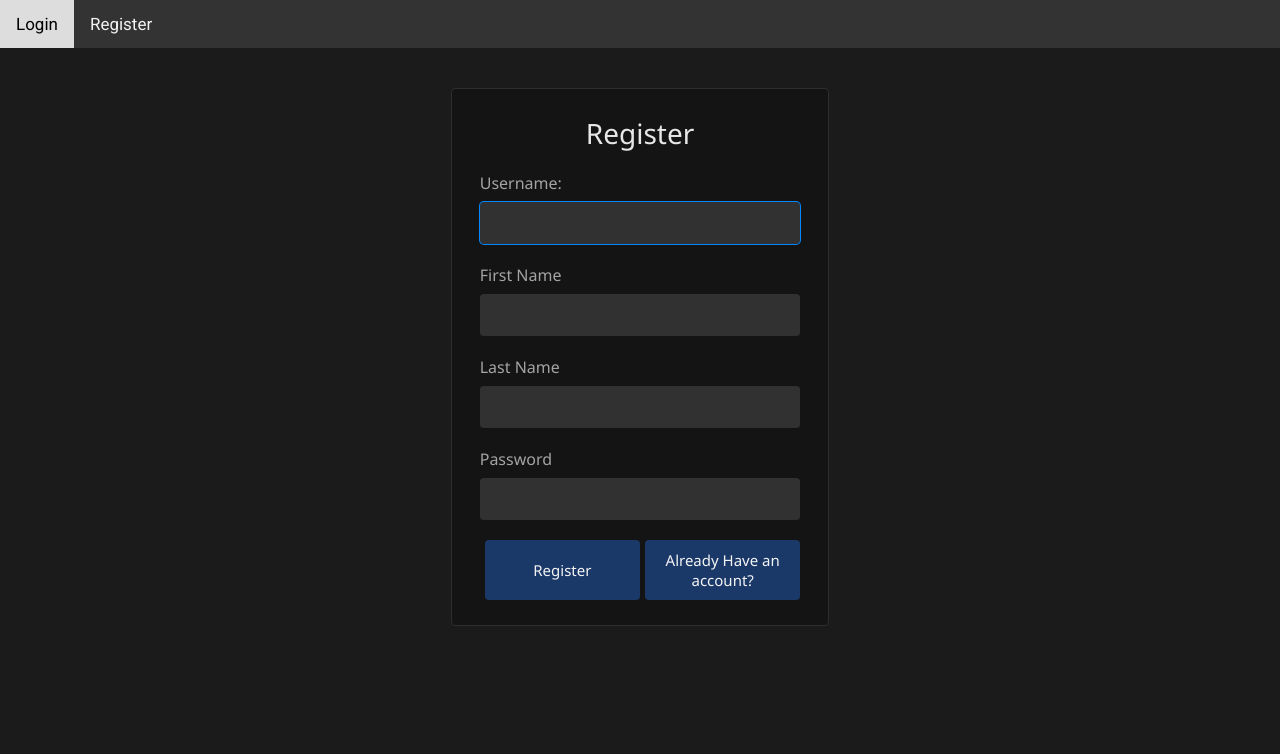
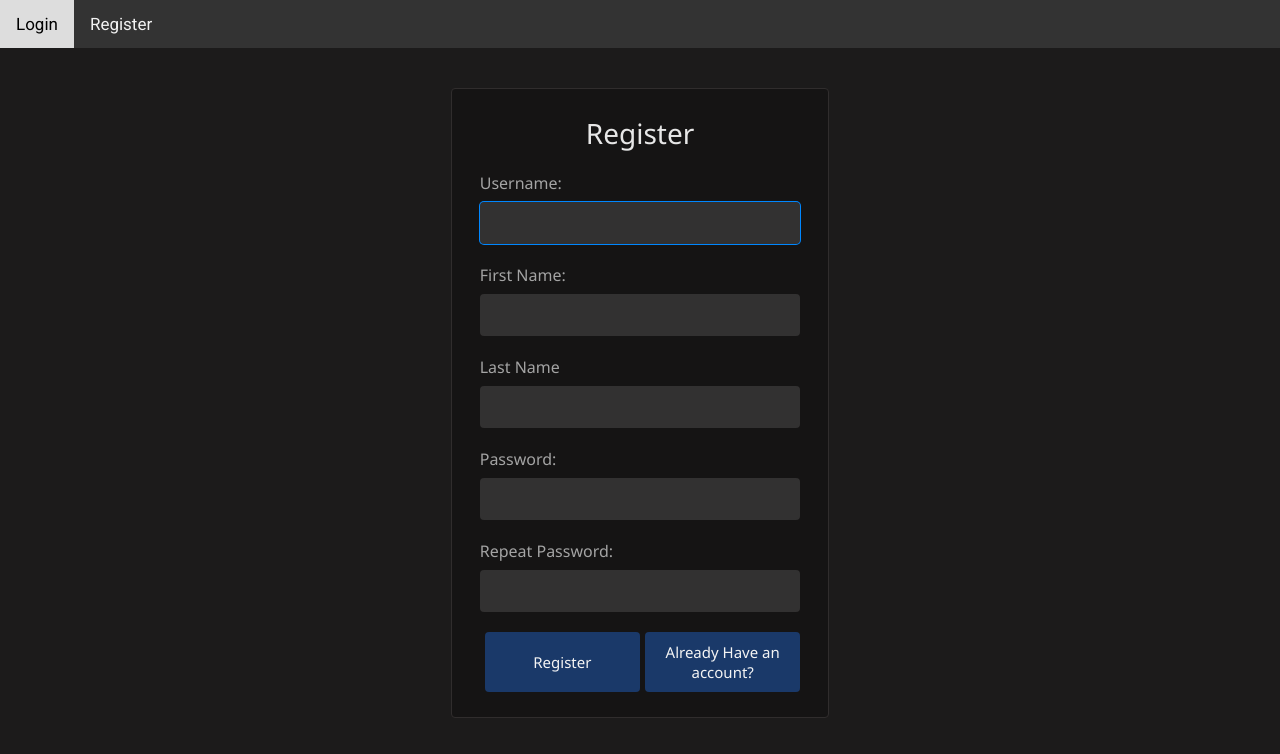
Before and after one commit to elitGithub/jb-vaction-system-php, a React (Create React App) app: page /register in a window 1280 px wide. Shown: the top 754 px of the page. Built offline with nearby package versions, Linux system fonts and the light colour scheme; no server answers.

Commit message:
finaluzing the form inputs

```diff
--- a/src/Pages/Register.js
+++ b/src/Pages/Register.js
@@ -24,7 +24,7 @@ const Register = () => {
 
     // Match Password
     const [matchPassword, setPasswordMatch] = useState('');
-    const [passwordMatchFocus, setpasswordMatchFocus] = useState(false);
+    const [passwordMatchFocus, setPasswordMatchFocus] = useState(false);
     const [validPasswordMatch, setValidPasswordMatch] = useState(false);
     // Match Password
 
@@ -33,7 +33,7 @@ const Register = () => {
     // Passwords are valid and matching
 
 
-    const [firstName, setFirsttName] = useState('');
+    const [firstName, setFirstName] = useState('');
     const [firstNameFocus, setFirstNameFocus] = useState(false);
     const [validFirstName, setValidFirstName] = useState(false);
 
@@ -113,12 +113,29 @@ const Register = () => {
             </div>
 
             <div className={classes['input-parent']}>
-                <label htmlFor="firstName">First Name</label>
+                <label htmlFor="firstName">First Name:
+                    <FontAwesomeIcon icon={faCheck} className={validFirstName ? classes.valid : classes.hide} />
+                    <FontAwesomeIcon icon={faTimes} className={validFirstName || !firstName ? classes.hide : classes.invalid} />
+                </label>
                 <input
                     type="text"
+                    id="firstName"
                     name="firstName"
                     value={firstName || ""}
+                    required
+                    onInput={(e) => {
+                        setFirstName(e.target.value)
+                    }}
+                    aria-invalid={validFirstName ? "false" : "true"}
+                    aria-describedby="fnamenote"
+                    onFocus={() => setFirstNameFocus(true)}
+                    onBlur={() => setFirstNameFocus(false)}
                 />
+                <p id="fnamenote"
+                   className={firstNameFocus && firstName && !validFirstName ? classes.instructions : classes.offScreen}>
+                    <FontAwesomeIcon icon={faInfoCircle}/>
+                    Must be alphanumeric.
+                </p>
 
             </div>
             <div className={classes['input-parent']}>
@@ -126,17 +143,68 @@ const Register = () => {
                 <input
                     type="text"
                     name="lastName"
+                    id="lastName"
                     value={lastName || ""}
+                    onInput={(e) => {
+                        setLastName(e.target.value)
+                    }}
+                    required
+                    aria-invalid={validLastName ? "false" : "true"}
+                    aria-describedby="lnamenote"
+                    onFocus={() => setLastNameFocus(true)}
+                    onBlur={() => setLastNameFocus(false)}
                 />
+                <p id="lnamenote"
+                   className={lastNameFocus && lastName && !validLastName ? classes.instructions : classes.offScreen}>
+                    <FontAwesomeIcon icon={faInfoCircle}/>
+                    Must be alphanumeric.
+                </p>
             </div>
 
             <div className={classes['input-parent']}>
-                <label htmlFor="password">Password</label>
+                <label htmlFor="password">Password:</label>
                 <input
                     type="password"
+                    id="password"
                     name="password"
                     value={password || ""}
+                    onInput={(e) => {
+                        setPassword(e.target.value)
+                    }}
+                    required
+                    aria-invalid={validPassword ? "false" : "true"}
+                    aria-describedby="pwdnote"
+                    onFocus={() => setPasswordFocus(true)}
+                    onBlur={() => setPasswordFocus(false)}
                 />
+                <p id="pwdnote"
+                   className={passwordFocus && password && !validPassword ? classes.instructions : classes.offScreen}>
+                    <FontAwesomeIcon icon={faInfoCircle}/>
+                    Must be alphanumeric.
+                </p>
+            </div>
+
+            <div className={classes['input-parent']}>
+                <label htmlFor="passwordMatch">Repeat Password:</label>
+                <input
+                    type="password"
+                    id="passwordMatch"
+                    name="passwordMatch"
+                    value={matchPassword || ""}
+                    onInput={(e) => {
+                        setPasswordMatch(e.target.value)
+                    }}
+                    required
+                    aria-invalid={validPasswordMatch ? "false" : "true"}
+                    aria-describedby="pwdMatchnote"
+                    onFocus={() => setPasswordMatchFocus(true)}
+                    onBlur={() => setPasswordMatchFocus(false)}
+                />
+                <p id="pwdMatchnote"
+                   className={passwordMatchFocus && matchPassword && !validPasswordMatch ? classes.instructions : classes.offScreen}>
+                    <FontAwesomeIcon icon={faInfoCircle}/>
+                    Must be alphanumeric.
+                </p>
             </div>
 
             <div className={classes['button-wrapper']}>
```
